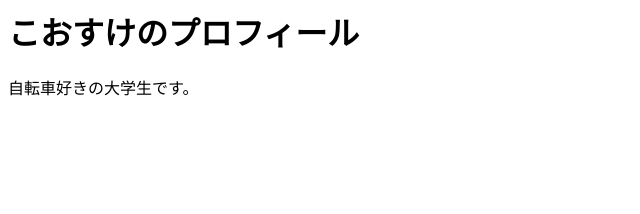
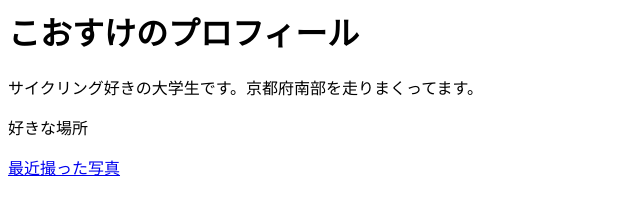
Before and after one commit to kosuke223/kadai-2021-ld1, a plain HTML site: page index.html in a window 1280 px wide. Shown: the whole page, without its empty margins (0-640 px from the left). Drawn offline with Linux system fonts and the light colour scheme.

Commit message:
HTMLを追加

```diff
--- a/index.html
+++ b/index.html
@@ -4,5 +4,7 @@
     </head>
     <body>
         <h1>こおすけのプロフィール</h1>
-        <p>自転車好きの大学生です。</p>
+        <p>サイクリング好きの大学生です。京都府南部を走りまくってます。</p>
+        <p>好きな場所<a href="https://www.city.nagaokakyo.lg.jp/"></p>
+        <p>最近撮った写真<img src="picture></p>
 </html>
```
Also changed, not shown: 1 other file.
